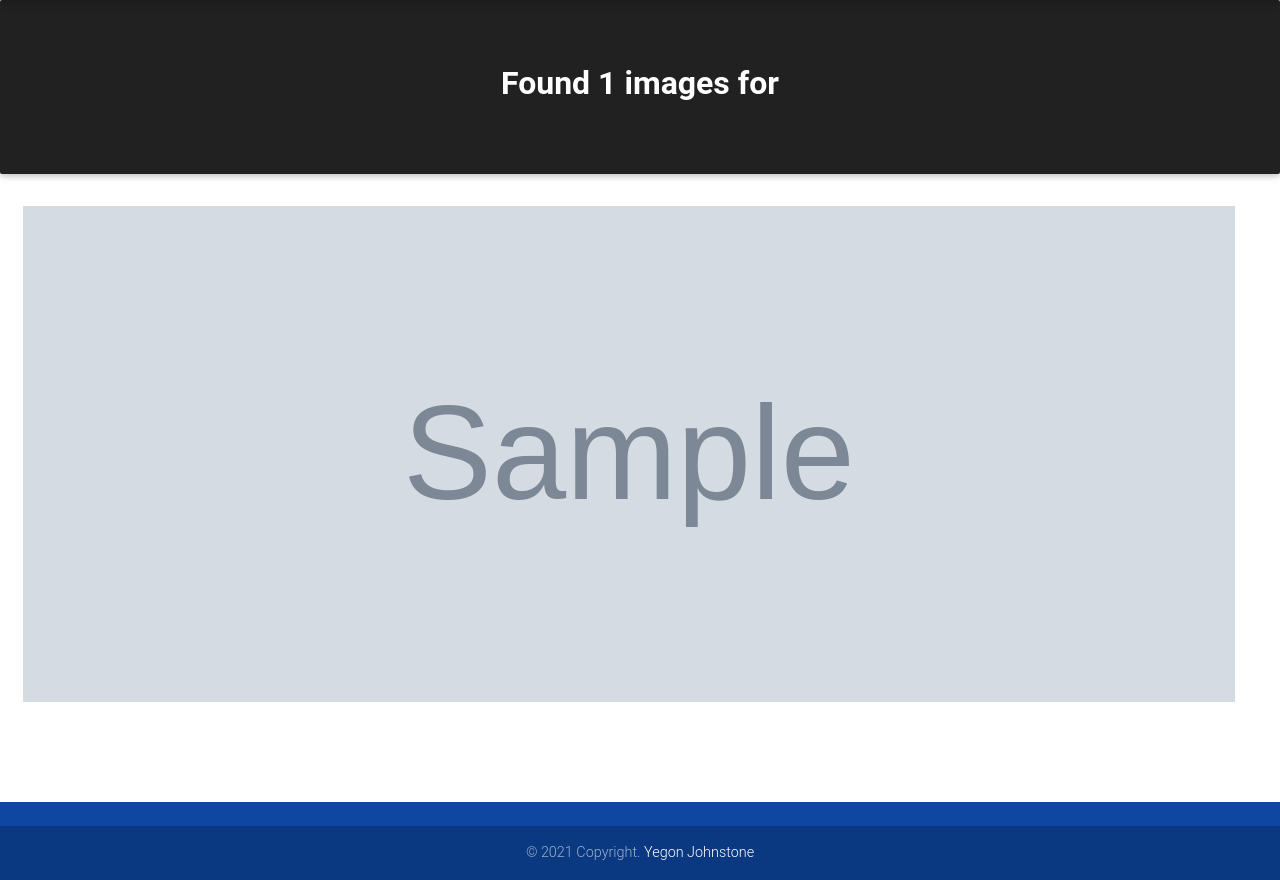
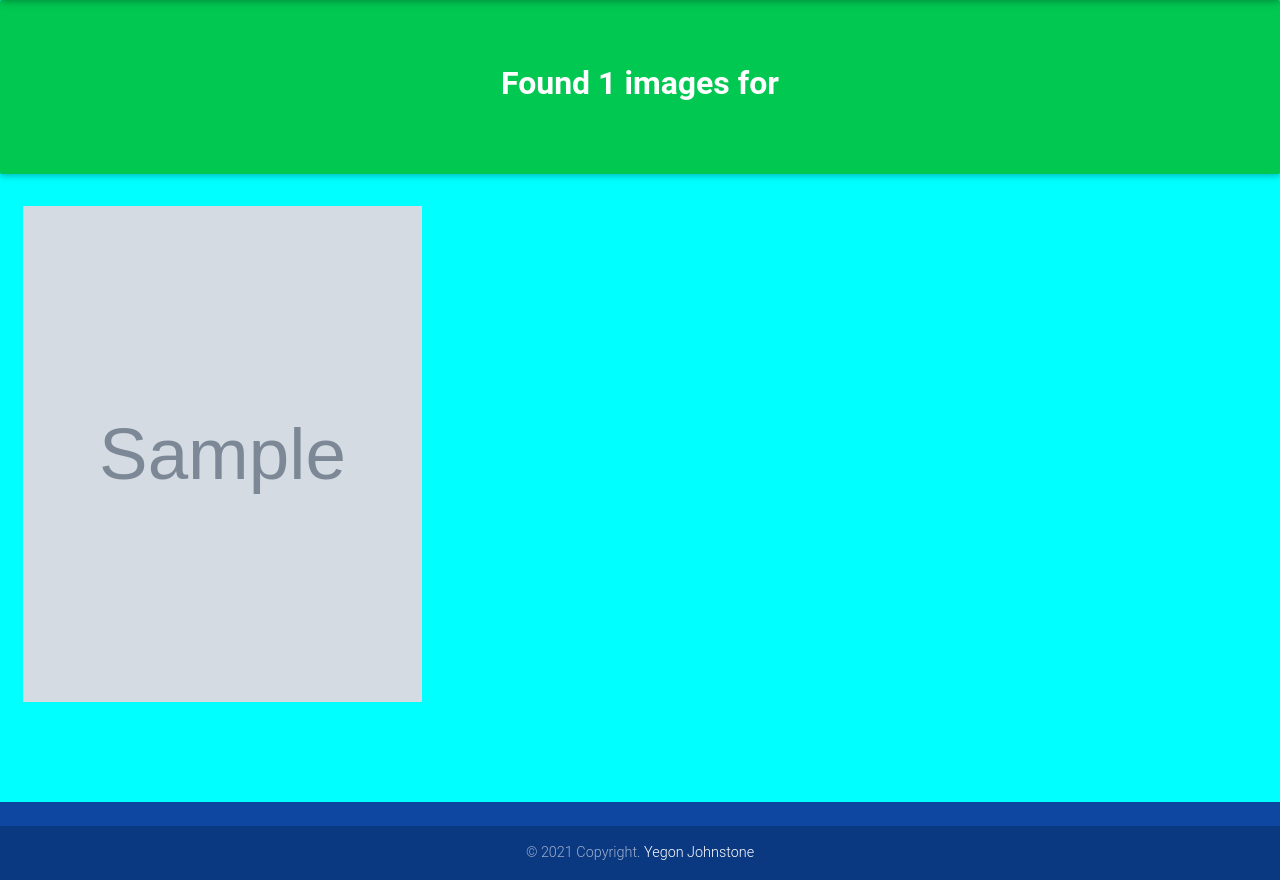
Before and after one commit to jwy951/jowiye-gallery, a Django app: template photos/templates/category.html in a window 1280 px wide. Shown: the part 56-936 px from the top of the page. Run offline with Django 3.2, Linux system fonts and the light colour scheme; the template is opened without the code that fills it: most values are stand-ins (such as "Sample title", 1, 10 or a date in 2020); grey boxes marked "Sample" are stand-in pictures; some libraries are stand-ins or nearby versions.

Commit message:
structuring templates and static

```diff
--- a/gallery/settings.py
+++ b/gallery/settings.py
@@ -32,6 +32,7 @@
 
 INSTALLED_APPS = [
     'photos',
+    'bootstrap3',
     'django.contrib.admin',
     'django.contrib.auth',
     'django.contrib.contenttypes',
--- a/photos/templates/base.html
+++ b/photos/templates/base.html
@@ -8,8 +8,8 @@
     <meta charset="utf-8">
     <meta name="viewport" content="width=device-width, initial-scale=1">
     <link rel="apple-touch-icon" sizes="180x180" href="/static/apple-touch-icon.png">
-    <link rel="icon" type="image/png" sizes="32x32" href="/static/favicon-32x32.png">
-    <link rel="icon" type="image/png" sizes="16x16" href="/static/favicon-16x16.png">
+    <link rel="icon" type="images/png" sizes="32x32" href="/static/favicon-32x32.png">
+    <link rel="icon" type="images/png" sizes="16x16" href="/static/favicon-16x16.png">
 
     {% if title %}
     <title>Jowiye Photo Gallery - {{title}}</title>
@@ -27,8 +27,9 @@
     <link href="https://cdnjs.cloudflare.com/ajax/libs/twitter-bootstrap/4.3.1/css/bootstrap.min.css" rel="stylesheet">
     <!-- Material Design Bootstrap -->
     <link href="https://cdnjs.cloudflare.com/ajax/libs/mdbootstrap/4.8.10/css/mdb.min.css" rel="stylesheet">
-    <link rel="stylesheet" href="{% static 'css/basenews.css' %}">
+    <link rel="stylesheet" href="{% static 'css/basephotos.css' %}">
     <link rel="stylesheet" href="https://cdnjs.cloudflare.com/ajax/libs/lightbox2/2.8.2/css/lightbox.min.css">
+
     {% endblock %}
 
 </head>
--- a/photos/templates/category.html
+++ b/photos/templates/category.html
@@ -6,14 +6,13 @@
 
     <div class="">
         {% if images %}
-        <div class="jumbotron jumbotron-fluid bg-dark">
+        <div class="jumbotron jumbotron-fluid bg-success">
             <div class="">
-                <h2 class="display-5 text-center font-weight-bold text-white">Found {{ images|length }} images for
-                    {{message}}</h2>
+                <h2 class="display-5 text-center font-weight-bold text-white">Found {{ images|length }} images for{{message}}</h2>
             </div>
         </div>
         {% else %}
-        <div class="jumbotron jumbotron-fluid bg-dark">
+        <div class="jumbotron jumbotron-fluid bg-success">
             <div class="">
                 <h2 class="display-5 text-center font-weight-bold text-white">Found 0 images for the {{message}}</h2>
             </div>
@@ -61,20 +60,19 @@
                         <img class="img-fluid" src="{{image_item.image_file.url}}"></a>
                         <figcaption>
                             <!-- Image title -->
-                            <h3><a class="font-weight-bold mb-3 black-text" href="/image/{{image_item.id}}">{{
-                                    image_item.image_name }}</a></h3>
+                            <h3><a class="font-weight-bold mb-3 black-text" href="/images/{{image_item.id}}">{{image_item.image_name }}</a></h3>
                             <!-- Excerpt -->
                             <p class="dark-grey-text">{{ image_item.description }}</p>
                             <!-- Image data -->
                             <p>Posted: {{image_item.pub_date|timesince}} ago, <br> Location: <a
                                     href="/location/{{image_item.location}}"> {{ image_item.location }} </a> <br>
-                                <span> Category: <a href="/category/{{image_item.category}}"> {{ image_item.category}}
+                                <span> Category: <a href="/category/{{image_item.category}}"> {{image_item.category}}
                                     </a></span>
                             </p>
                             <!-- The text field -->
                             <div id="copylink">
                                 Copy Image Link: <input class="form-control form-control-sm" type="text"
-                                    value="https://jogallery.herokuapp.com/image/{{image_item.id}}"
+                                    value="https://jowiyegallery.herokuapp.com/image/{{image_item.id}}"
                                     id="{{image_item.id}}" readonly="readonly">
                             </div>
 
@@ -84,7 +82,7 @@
 
             </div>
             <div class="modal-footer">
-                <button type="button" class="btn btn-secondary" data-dismiss="modal">Close</button>
+                <button type="button" class="btn btn-dander" data-dismiss="modal">exit</button>
                 <!-- <button type="button" class="btn btn-primary">Save changes</button> -->
             </div>
         </div>
--- a/photos/templates/images.html
+++ b/photos/templates/images.html
@@ -39,8 +39,7 @@
                         </a>
                         <figcaption>
                             <!-- Image title -->
-                            <h3><a class="font-weight-bold mb-3 black-text" href="/image/{{image.id}}">{{
-                                    image.image_name }}</a></h3>
+                            <h3><a class="font-weight-bold mb-3 black-text" href="/images/{{image.id}}">{{image.image_name }}</a></h3>
                             <!-- Excerpt -->
                             <p class="dark-grey-text">{{ image.description }}</p>
                             <!-- Image data -->
@@ -59,7 +58,7 @@
                     </div>
                 </div>
                 <div class="modal-footer">
-                    <button type="button" class="btn btn-secondary" data-dismiss="modal">Close</button>
+                    <button type="button" class="btn btn-danger" data-dismiss="modal">Exit</button>
                     <!-- <button type="button" class="btn btn-primary">Save changes</button> -->
                 </div>
             </div>
--- a/photos/templates/search.html
+++ b/photos/templates/search.html
@@ -57,8 +57,7 @@
                         <img class="img-fluid" src="{{image_item.image_file.url}}"></a>
                         <figcaption>
                             <!-- Image title -->
-                            <h3><a class="font-weight-bold mb-3 black-text" href="/image/{{image_item.id}}">{{
-                                    image_item.image_name }}</a></h3>
+                            <h3><a class="font-weight-bold mb-3 black-text" href="/images/{{image_item.id}}">{{image_item.image_name }}</a></h3>
                             <!-- Excerpt -->
                             <p class="dark-grey-text">{{ image_item.description }}</p>
                             <!-- Image data -->
@@ -70,7 +69,7 @@
                             <!-- The text field -->
                             <div id="copylink">
                                 Copy Image Link: <input class="form-control form-control-sm" type="text"
-                                    value="https://jogallery.herokuapp.com/image/{{image_item.id}}"
+                                    value="https://jowiyegallery.herokuapp.com/image/{{image_item.id}}"
                                     id="{{image_item.id}}" readonly="readonly">
                             </div>
 
--- a/photos/views.py
+++ b/photos/views.py
@@ -14,9 +14,9 @@
     date = dt.date.today()
     images = Image.get_images()
     location = Location.get_location()
-    locations = Location.get_location()
+    category = Category.get_category()
 
-    return render(request, 'index.html', {"date": date, "images":images, "location": location, "locations": locations})
+    return render(request, 'index.html', {"date": date, "images":images, "location": location, "category": category})
 
 
 def search_images(request):
@@ -56,7 +56,7 @@
     images = Image.get_by_category(category)
     locations = Location.get_location()
     message = f"{category}"
-    return render(request, 'category.html', {"message":message, "images":images, "locations":locations})
+    return render(request, 'category.html', {"message":message, "images":images, "categories":category})
 
 
 def navlocation(request):
--- a/static/css/basephotos.css
+++ b/static/css/basephotos.css
@@ -1,5 +1,5 @@
 h1 {
-    color: black;
+    color: rgb(124, 29, 29);
 }
 
 html,
@@ -49,3 +49,6 @@
     display: block;
     max-width: 100%;
 }
+body{
+    background-color: aqua;
+}
```
Also changed, not shown: photos/templates/index.html (+3 -4 lines), photos/templates/locations.html (+3 -4 lines), media/images/agus.jpg (added), media/images/ayrshire.jpg (added), media/images/brownswiss.jpg (added), media/images/guernsey.jpg (added), media/images/guernsey_XCQDJhf.jpg (added), media/images/hereford.jpg (added), media/images/holstein.jpeg (added), media/images/shorthorn.jpg (added), media/images/shorthorn1.jpeg (added).
